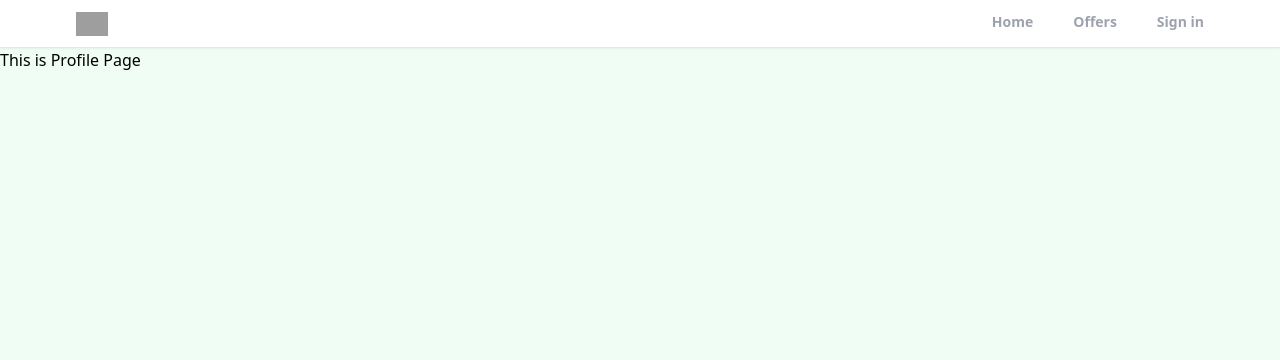
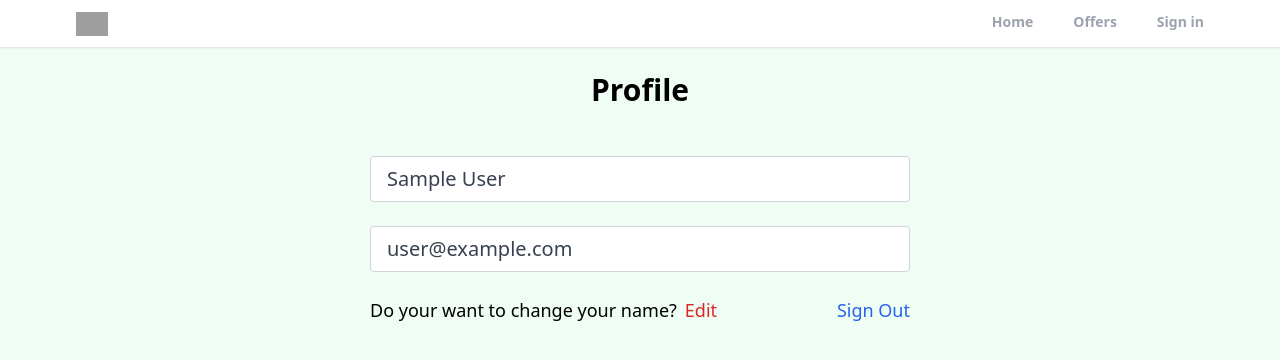
Before and after one commit to 23-faisal/firebase-realtor, a React app: page /profile in a window 1280 px wide. Shown: the top 360 px of the page. Built offline with nearby package versions, Linux system fonts and the light colour scheme; no server answers; sample sign-in values are in the browser's storage; grey boxes are pictures that could not be loaded; the HTML template or start-up script is replaced by a standard one.

Commit message:
Create private route and custom hooks for protection and add the logout functionality

```diff
--- a/src/App.jsx
+++ b/src/App.jsx
@@ -8,6 +8,7 @@ import Profile from "./pages/Profile";
 import ForgotPassword from "./pages/ForgotPassword";
 import Offers from "./pages/Offers";
 import Header from "./components/Header";
+import PrivateRoute from "./components/PrivateRoute";
 
 import { ToastContainer } from "react-toastify";
 import "react-toastify/dist/ReactToastify.css";
@@ -21,7 +22,9 @@ function App() {
           <Route path="/" element={<Home />} />
           <Route path="/sign-in" element={<SignIn />} />
           <Route path="/sign-up" element={<SignUp />} />
-          <Route path="/profile" element={<Profile />} />
+          <Route path="/profile" element={<PrivateRoute />}>
+            <Route path="/profile" element={<Profile />} />
+          </Route>
           <Route path="/forgot-password" element={<ForgotPassword />} />
           <Route path="/offers" element={<Offers />} />
         </Routes>
--- /dev/null
+++ b/src/components/PrivateRoute.jsx
@@ -0,0 +1,12 @@
+import { Outlet, Navigate } from "react-router-dom";
+import { useAuthStatus } from "../hooks/useAuthStatus";
+
+const PrivateRoute = () => {
+  const { loggedIn, checkingStatus } = useAuthStatus();
+  if (checkingStatus) {
+    return <h3>Loading</h3>;
+  }
+  return loggedIn ? <Outlet /> : <Navigate to={"/sign-in"} />;
+};
+
+export default PrivateRoute;
--- a/src/components/SignInWithGoogle.jsx
+++ b/src/components/SignInWithGoogle.jsx
@@ -10,6 +10,8 @@ const SignInWithGoogle = () => {
   const SignInWithGoogle = async () => {
     try {
       const result = await signInWithPopup(auth, googleProvider);
+      toast.success("Sign up with google successfully");
+      navigate("/");
       const user = result.user;
 
       // Check for the user
@@ -22,9 +24,6 @@ const SignInWithGoogle = () => {
           email: user.email,
           timestamp: serverTimestamp(),
         });
-
-        toast.success("Sign up with google successfully");
-        navigate("/");
       }
     } catch (err) {
       toast.error("Could not authorized with google");
@@ -35,7 +34,7 @@ const SignInWithGoogle = () => {
       <button
         type="button"
         onClick={SignInWithGoogle}
-        className="flex items-center justify-center gap-2 w-full py-3 my-6 bg-red-600 text-xl text-white font-semibold uppercase rounded-lg hover:bg-red-700 transition duration-200 ease-in-out hover:shadow-lg  active:bg-red-900"
+        className="flex items-center justify-center gap-2 w-full py-3 bg-red-600 text-xl text-white font-semibold uppercase rounded-lg hover:bg-red-700 transition duration-200 ease-in-out hover:shadow-lg  active:bg-red-900"
       >
         <FcGoogle className="rounded-full bg-white text-xl " />
         Sign in with google
--- /dev/null
+++ b/src/hooks/useAuthStatus.jsx
@@ -0,0 +1,18 @@
+import { useEffect, useState } from "react";
+import { auth } from "../firebase/firebase.config";
+import { onAuthStateChanged } from "firebase/auth";
+
+export const useAuthStatus = () => {
+  const [loggedIn, setLoggedIn] = useState(false);
+  const [checkingStatus, setCheckingStatus] = useState(true);
+
+  useEffect(() => {
+    onAuthStateChanged(auth, (user) => {
+      if (user) {
+        setLoggedIn(true);
+      }
+      setCheckingStatus(false);
+    });
+  }, []);
+  return { loggedIn, checkingStatus };
+};
--- a/src/pages/ForgotPassword.jsx
+++ b/src/pages/ForgotPassword.jsx
@@ -19,7 +19,7 @@ const ForgotPassword = () => {
     try {
       await sendPasswordResetEmail(auth, email);
       toast.success("Email was sent");
-      navigate('/sign-in')
+      navigate("/sign-in");
     } catch (err) {
       toast.error("Could not send reset password ");
     }
@@ -69,7 +69,7 @@ const ForgotPassword = () => {
               </p>
             </div>
             <button
-              className="w-full py-3 my-6 bg-blue-600 text-xl text-white font-semibold uppercase rounded-lg hover:bg-blue-700 transition duration-200 ease-in-out hover:shadow-lg  active:bg-blue-900"
+              className="w-full py-3 bg-blue-600 text-xl text-white font-semibold uppercase rounded-lg hover:bg-blue-700 transition duration-200 ease-in-out hover:shadow-lg  active:bg-blue-900"
               type="submit"
             >
               Send Reset Password
--- a/src/pages/Profile.jsx
+++ b/src/pages/Profile.jsx
@@ -1,8 +1,67 @@
+import { useState } from "react";
+import { auth } from "../firebase/firebase.config";
+import { signOut } from "firebase/auth";
+import { toast } from "react-toastify";
+import { useNavigate } from "react-router-dom";
+
 const Profile = () => {
+  const navigate = useNavigate();
+  const [formData, setFormData] = useState({
+    username: auth.currentUser.displayName,
+    email: auth.currentUser.email,
+  });
+  const { username, email } = formData;
+
+  const SignOut = async (e) => {
+    e.preventDefault();
+    try {
+      signOut(auth);
+      toast.warning("You've been logged out ");
+      navigate("/sign-in");
+    } catch (err) {
+      toast.error("Something went wrong!!!");
+    }
+  };
   return (
-    <div>
-      <h1>This is Profile Page</h1>
-    </div>
+    <section className="max-w-6xl mx-auto px-3">
+      <h1 className="text-3xl text-center mt-6 font-bold ">Profile</h1>
+      <div className="w-full md:w-[50%] mx-auto px-3 mt-6">
+        <form>
+          {/* Name */}
+          <input
+            className="w-full px-4 py-2 text-xl text-gray-700 rounded mt-6 bg-white border border-gray-300 transition ease-in-out"
+            disabled
+            type="text"
+            id="username"
+            value={username}
+          />
+
+          {/* Email input */}
+
+          <input
+            className="w-full mb-6 px-4 py-2 text-xl text-gray-700 rounded mt-6 bg-white border border-gray-300 transition ease-in-out"
+            disabled
+            type="email"
+            id="email"
+            value={email}
+          />
+          <div className="flex items-center justify-between  whitespace-nowrap text-lg sm:text-md">
+            <p className="flex items-center mb-6 sm:mb-0 gap-2">
+              Do your want to change your name?
+              <span className="text-red-600 hover:text-red-700 transition ease-in-out duration-200 cursor-pointer  ">
+                Edit
+              </span>
+            </p>
+            <p
+              onClick={SignOut}
+              className="text-blue-600 hover:text-blue-700 transition ease-in-out duration-200 cursor-pointer "
+            >
+              Sign Out
+            </p>
+          </div>
+        </form>
+      </div>
+    </section>
   );
 };
 
--- a/src/pages/SignIn.jsx
+++ b/src/pages/SignIn.jsx
@@ -66,7 +66,7 @@ const SignIn = () => {
               <input
                 className="w-full rounded-md px-2 py-4 text-xl text-gray-700 bg-white border-gray-300 transition duration-150 ease-in-out relative "
                 type={showPassword ? "password" : "text"}
-                placeholder="Passowrd..."
+                placeholder="Password..."
                 id="password"
                 value={password}
                 onChange={OnChange}
@@ -85,7 +85,7 @@ const SignIn = () => {
               )}
             </div>
 
-            <div className="md:flex  md:items-center md:justify-between md:mt-3 mt-3">
+            <div className="md:flex  md:items-center md:justify-between  mt-3">
               <p className="text-md">
                 <span className="text-gray-500 ">
                   Don&apos;t have an account?
@@ -107,7 +107,7 @@ const SignIn = () => {
               </p>
             </div>
             <button
-              className="w-full py-3 my-6 bg-blue-600 text-xl text-white font-semibold uppercase rounded-lg hover:bg-blue-700 transition duration-200 ease-in-out hover:shadow-lg  active:bg-blue-900"
+              className="w-full py-3  bg-blue-600 text-xl text-white font-semibold uppercase rounded-lg hover:bg-blue-700 transition duration-200 ease-in-out hover:shadow-lg  active:bg-blue-900"
               type="submit"
             >
               sign in
--- a/src/pages/SignUp.jsx
+++ b/src/pages/SignUp.jsx
@@ -101,7 +101,7 @@ const SignUp = () => {
               )}
             </div>
 
-            <div className="md:flex  md:items-center md:justify-between md:mt-3 mt-3">
+            <div className="md:flex  md:items-center md:justify-between md:mt-0 mt-3">
               <p className="text-md">
                 <span className="text-gray-500 ">Already have an account?</span>
                 <Link
@@ -121,7 +121,7 @@ const SignUp = () => {
               </p>
             </div>
             <button
-              className="w-full py-3 my-6 bg-blue-600 text-xl text-white font-semibold uppercase rounded-lg hover:bg-blue-700 transition duration-200 ease-in-out hover:shadow-lg  active:bg-blue-900"
+              className="w-full py-3 bg-blue-600 text-xl text-white font-semibold uppercase rounded-lg hover:bg-blue-700 transition duration-200 ease-in-out hover:shadow-lg  active:bg-blue-900"
               type="submit"
             >
               sign up
```
